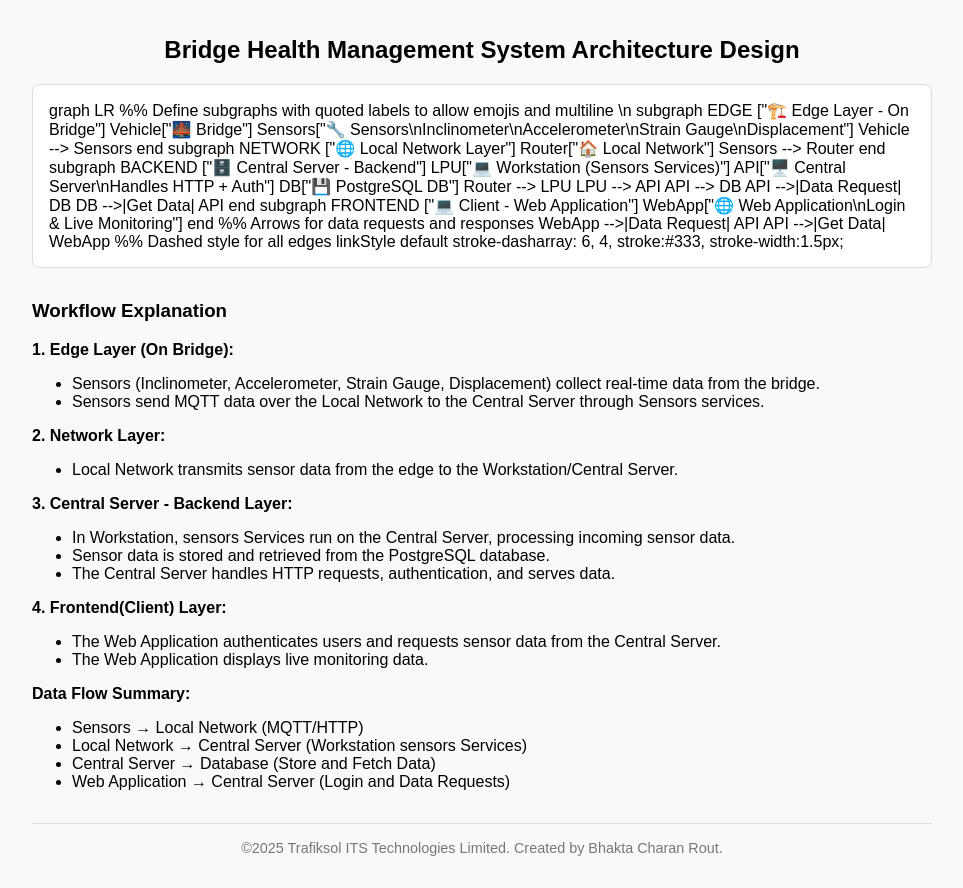
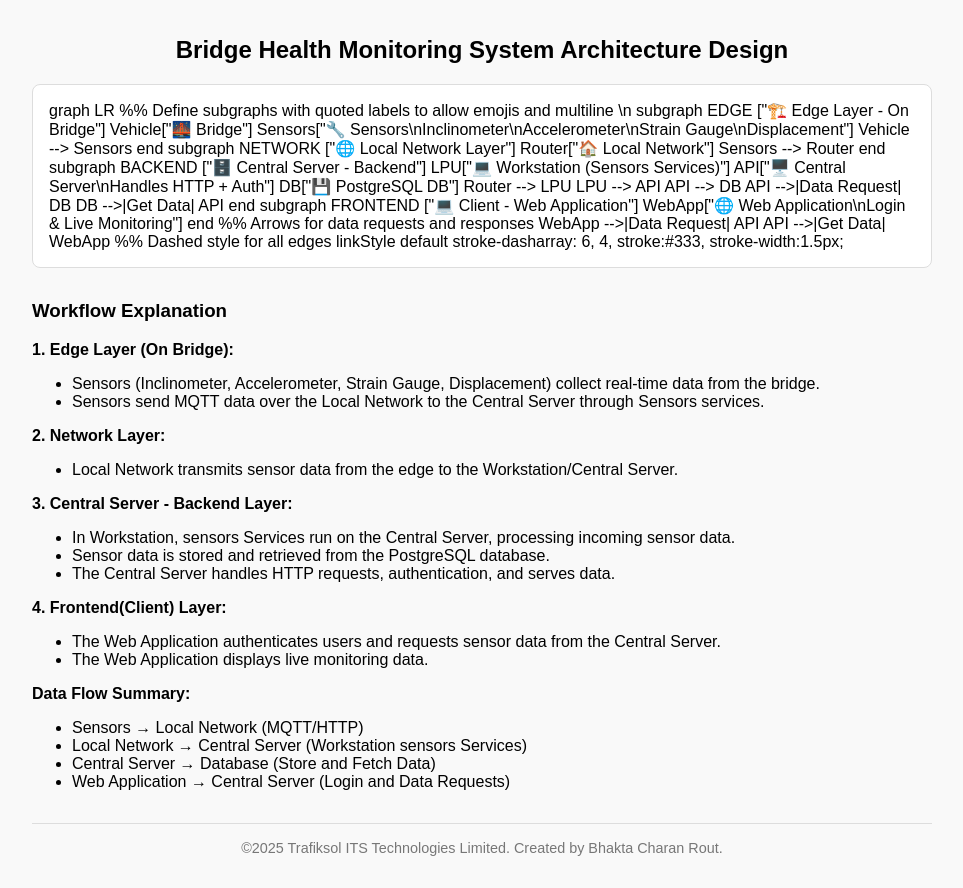
Before and after one commit to bhaktarouttrafiksol/bhmsarchitecture, a plain HTML site: page index.html in a window 1280 px wide. Shown: the whole page, without its empty margins (158-1121 px from the left). Drawn offline with Linux system fonts and the light colour scheme; a script that the page names is missing.

Commit message:
Update index.html

```diff
--- a/index.html
+++ b/index.html
@@ -3,7 +3,7 @@
 <head>
   <meta charset="UTF-8" />
   <meta name="viewport" content="width=device-width, initial-scale=1" />
-  <title>Bridge Health Management System Architecture</title>
+  <title>Bridge Health Monitoring System Architecture</title>
 
   <!-- Mermaid CDN -->
   <script src="https://cdn.jsdelivr.net/npm/mermaid@10/dist/mermaid.min.js"></script>
@@ -52,7 +52,7 @@
 </head>
 <body>
 
-  <h2>Bridge Health Management System Architecture Design</h2>
+  <h2>Bridge Health Monitoring System Architecture Design</h2>
 
   <div class="mermaid">
 graph LR
```
